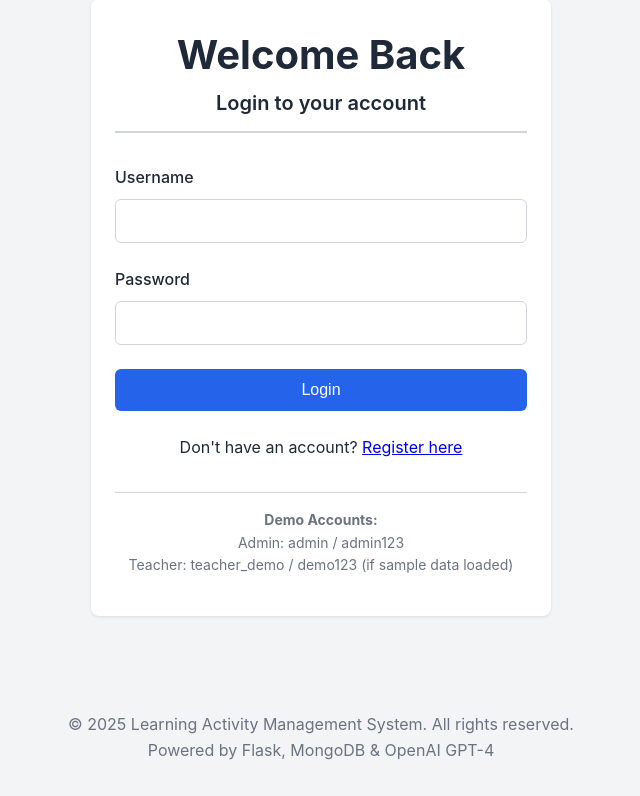
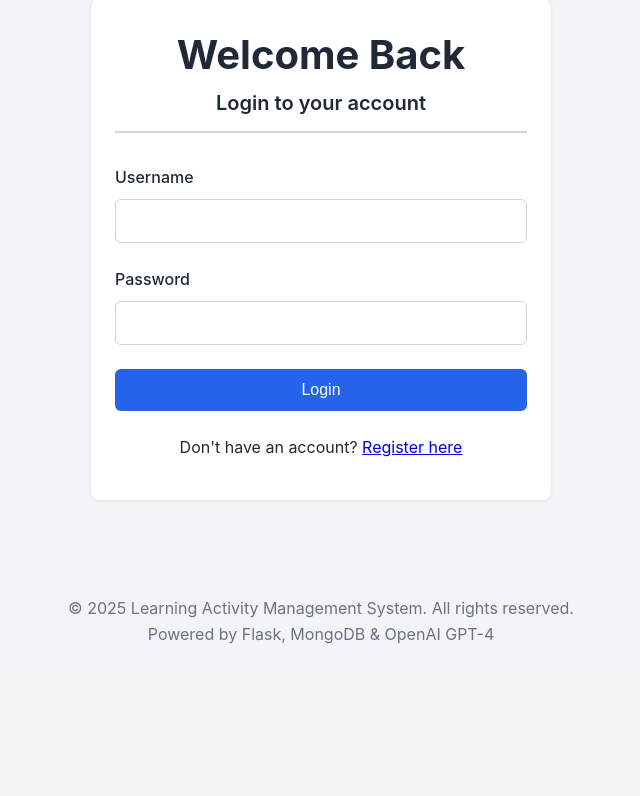
Before and after one commit to COMP5241-2526Sem1/groupproject-team_3, a Flask app: page /login in a window 1280 px wide. Shown: the part 135-931 px from the top of the page, without its empty margins (319-959 px from the left). After the commit the page ends 779 px from the top, so only its background shows below. Run offline with Flask 3, Linux system fonts and the light colour scheme.

Commit message:
Remove demo account info from login page

```diff
--- a/templates/login.html
+++ b/templates/login.html
@@ -27,14 +27,6 @@
 
             <div style="margin-top: 1.5rem; text-align: center;">
                 <p>Don't have an account? <a href="{{ url_for('auth.register') }}">Register here</a></p>
-            </div>
-
-            <div style="margin-top: 2rem; padding-top: 1rem; border-top: 1px solid var(--border-color);">
-                <p style="font-size: 0.875rem; color: #6b7280; text-align: center;">
-                    <strong>Demo Accounts:</strong><br>
-                    Admin: admin / admin123<br>
-                    Teacher: teacher_demo / demo123 (if sample data loaded)
-                </p>
             </div>
         </div>
     </div>
```
